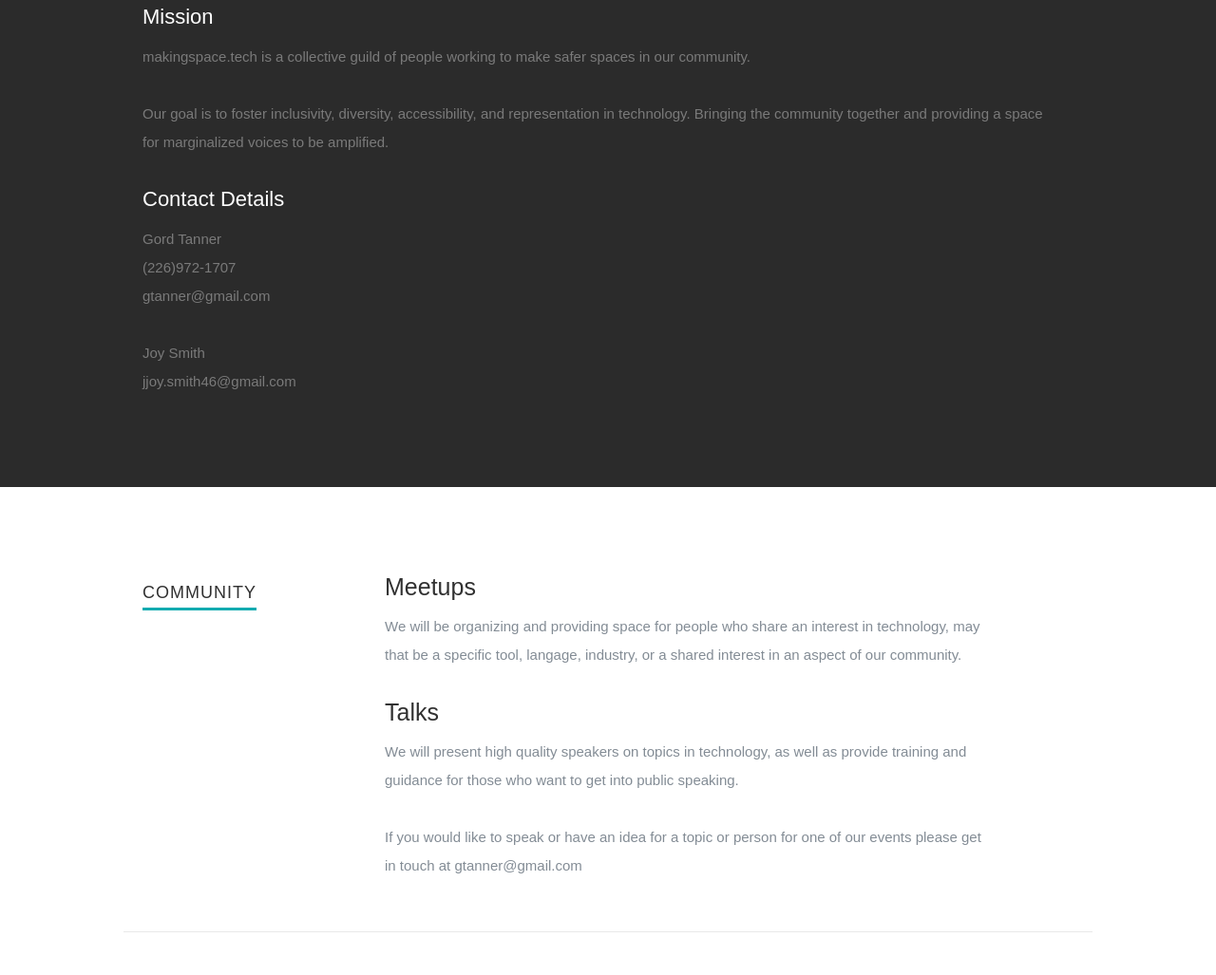
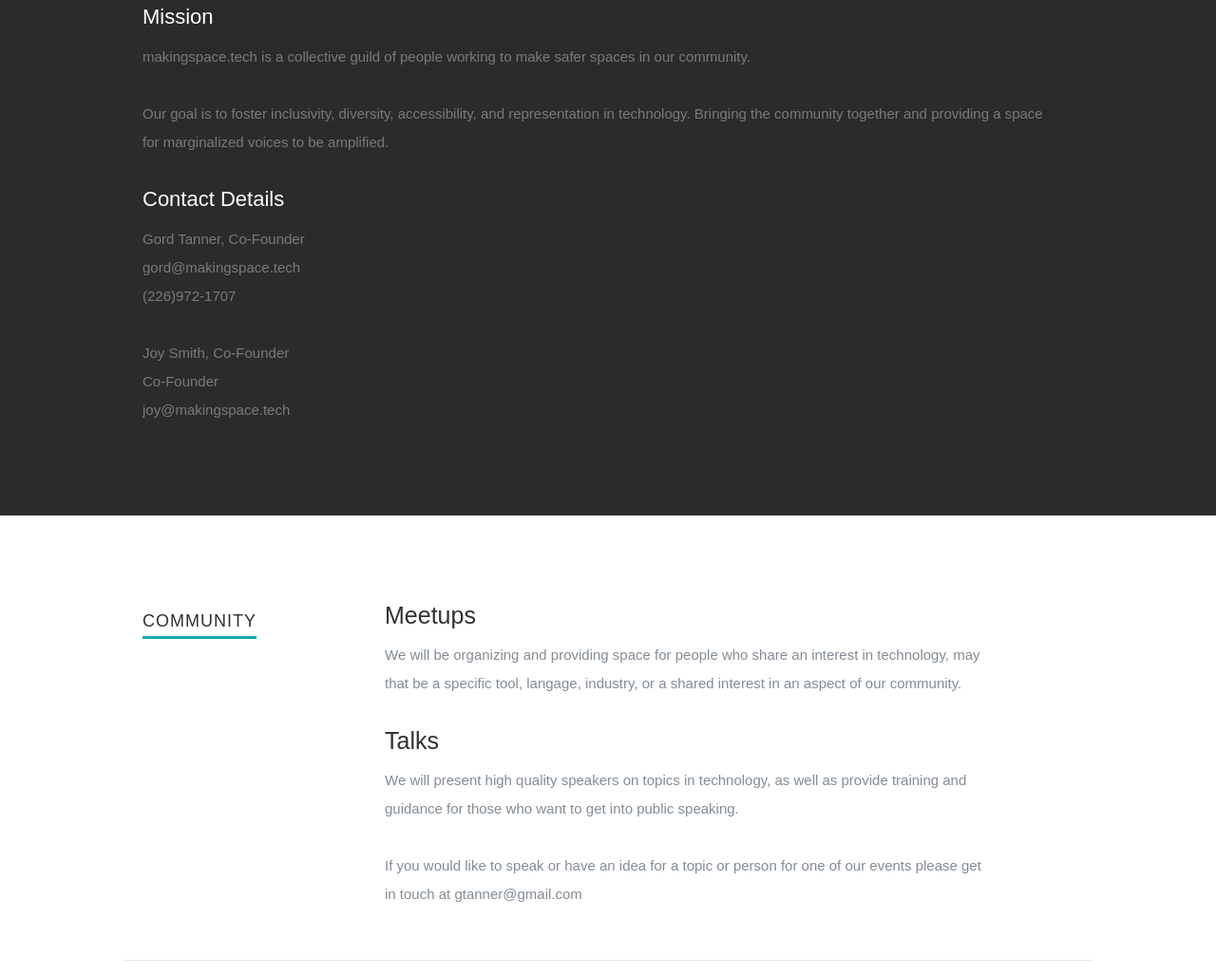
Before and after one commit to makingspaceintech/makingspaceintech.github.io, a Gatsby site: page / in a window 1280 px wide. Shown: the part 893-1920 px from the top of the page at 95% size. Built offline with nearby package versions, Linux system fonts and the light colour scheme; Gatsby itself is replaced by a stand-in of ours; a web font is replaced by a local one.

Commit message:
switched to new emails and added CNAME

```diff
--- a/src/components/About.js
+++ b/src/components/About.js
@@ -19,17 +19,19 @@ const About = () => (
           <div className="columns contact-details">
             <h2>Contact Details</h2>
             <p className="address">
-              <span>Gord Tanner</span>
+              <span>Gord Tanner, Co-Founder</span>
+              <br />
+              <span>gord@makingspace.tech</span>
               <br />
               <span>(226)972-1707</span>
-              <br />
-              <span>gtanner@gmail.com</span>
             </p>
 
             <p className="address">
-              <span>Joy Smith</span>
+              <span>Joy Smith, Co-Founder</span>
               <br />
-              <span>jjoy.smith46@gmail.com</span>
+              <span>Co-Founder</span>
+              <br />
+              <span>joy@makingspace.tech</span>
             </p>
           </div>
         </div>
```
Also changed, not shown: 1 other file.
